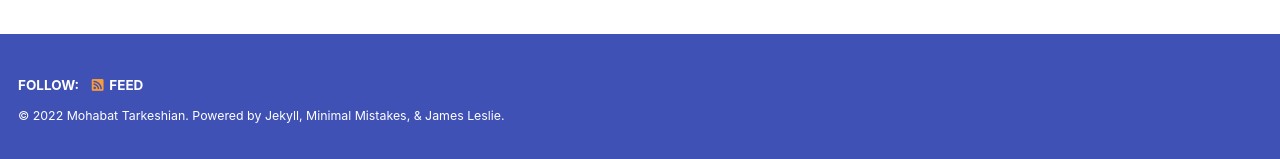
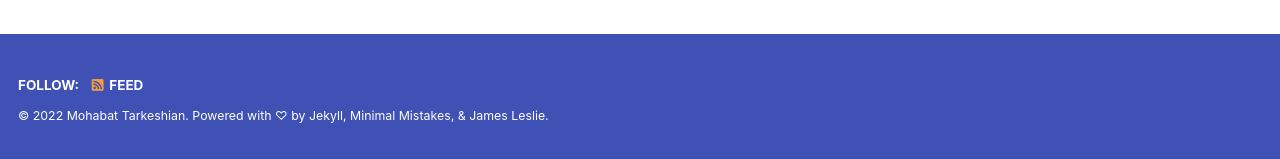
Before and after one commit to mohabatt/mohabatt.github.io, a Jekyll site: the page built from index.md, in a window 1280 px wide. Shown: the part 738-897 px from the top of the page. Built offline with Jekyll 4.4.1, drawn with Linux system fonts in a browser that asks for light colours; cached includes are drawn as plain includes.

Commit message:
Improve footer

```diff
--- a/_includes/footer.html
+++ b/_includes/footer.html
@@ -18,4 +18,4 @@
   </ul>
 </div>
 
-<div class="page__footer-copyright">&copy; {{ site.time | date: '%Y' }} {{ site.name | default: site.title }}. {{ site.data.ui-text[site.locale].powered_by | default: "Powered by" }} <a href="https://jekyllrb.com" rel="nofollow">Jekyll</a>, <a href="https://mademistakes.com/work/minimal-mistakes-jekyll-theme/" rel="nofollow">Minimal Mistakes</a>, &amp; <a href="https://jeslie0.github.io">James Leslie</a>.</div>
+<div class="page__footer-copyright">&copy; {{ site.time | date: '%Y' }} {{ site.name | default: site.title }}. Powered with &#9825; by <a href="https://jekyllrb.com" rel="nofollow">Jekyll</a>, <a href="https://mademistakes.com/work/minimal-mistakes-jekyll-theme/" rel="nofollow">Minimal Mistakes</a>, &amp; <a href="https://jeslie0.github.io">James Leslie</a>.</div>
```
